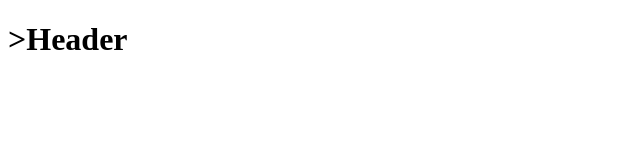
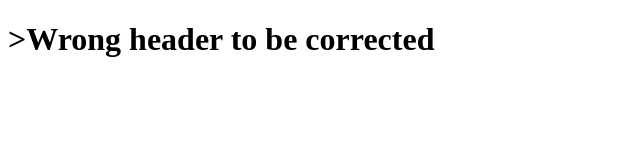
Before and after one commit to nataliezhou/portfolio, a plain HTML site: page index.html in a window 1280 px wide. Shown: the whole page, without its empty margins (0-640 px from the left). Drawn offline with Linux system fonts and the light colour scheme.

Commit message:
Add wrong header to test checkout

```diff
--- a/index.html
+++ b/index.html
@@ -10,7 +10,7 @@
     <body>
 
         <header>
-            <h1>>Header</h1>
+            <h1>>Wrong header to be corrected</h1>
         </header>
         <main>
 
```
